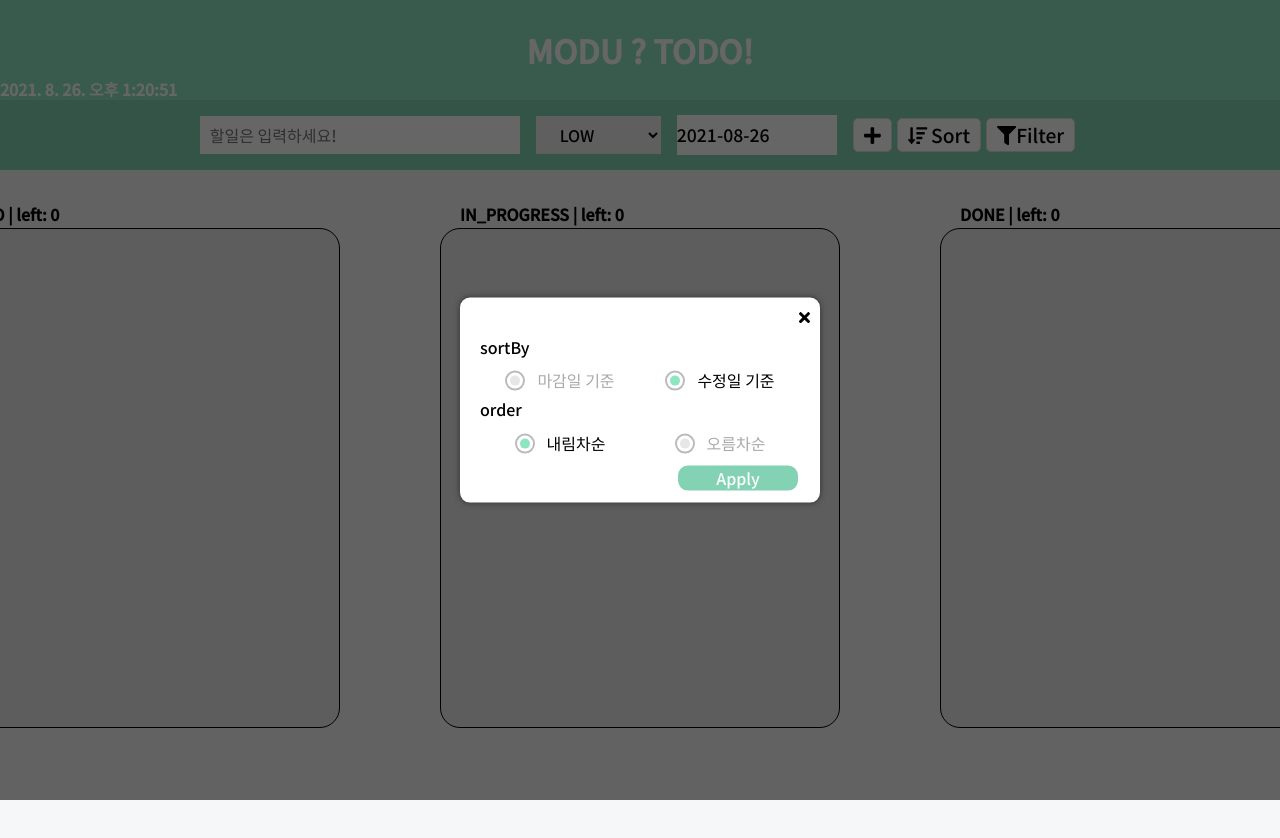
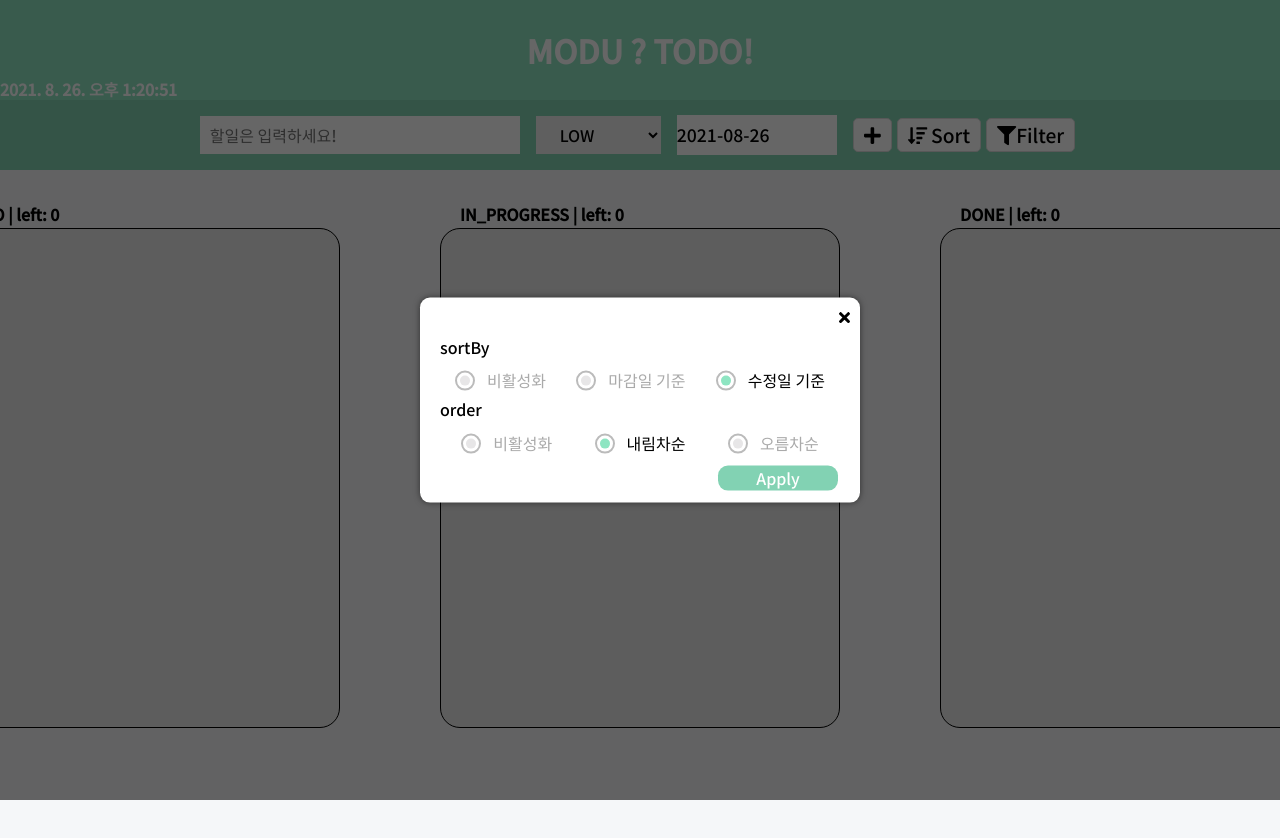
Before and after one commit to team2-freeOnBorading/modu-todo, a React (Create React App) app: page / in a window 1280 px wide. Both pictures are taken after a click on the button "Sort". Shown: the top 838 px of the page. Built offline with nearby package versions, Linux system fonts and the light colour scheme.

Commit message:
feat: SortModal set Null (#41)
* style: Modal Components style 수정

* feat: SortSelectorList null state 추가

```diff
--- a/src/components/common/Modal/FilterModal/FilterModal.tsx
+++ b/src/components/common/Modal/FilterModal/FilterModal.tsx
@@ -52,6 +52,7 @@ const FilterModal: React.FC<IFilterModal> = ({ filterOptions = mockFilterOption,
 
   return (
     <Modal visible={visible} onClose={onClose}>
+      <Wrapper>
         <FilterToggleList info='status' toggleList={statusToggleList} activeList={filter.status} handleFilter={handleFilter} />
         <FilterToggleList info='priority' toggleList={priorityToggleList} activeList={filter.priority} handleFilter={handleFilter} />
         <FilterDatePicker
@@ -63,9 +64,14 @@ const FilterModal: React.FC<IFilterModal> = ({ filterOptions = mockFilterOption,
         />
         <FilterDatePicker info='최대 deadLine' stateKey='endDate' dateValue={filter.endDate} placeholderText='최대 deadLine 선택' handleFilter={handleFilter} />
         <ApplyButton onClick={applyFilter}>Apply</ApplyButton>
+      </Wrapper>
     </Modal>
   );
 };
+
+const Wrapper = styled.div`
+  width: 400px;
+`;
 
 const ApplyButton = styled.button`
   position: fixed;
--- a/src/components/common/Modal/Modal.tsx
+++ b/src/components/common/Modal/Modal.tsx
@@ -61,15 +61,15 @@ const ModalOverlay = styled.div<ModalVisibleProps>`
 `;
 
 const ModalInner = styled.div`
+  display: inline-block;
   box-sizing: border-box;
-  position: relative;
   box-shadow: 0 0 6px 0 rgba(0, 0, 0, 0.5);
   background-color: #fff;
   border-radius: 10px;
-  width: 360px;
-  max-width: 480px;
+  position: relative;
   top: 50%;
-  transform: translateY(-50%);
+  left: 50%;
+  transform: translateX(-50%) translateY(-50%);
   margin: 0 auto;
   padding: 40px 20px;
 `;
--- a/src/components/common/Modal/SortModal/SortModal.tsx
+++ b/src/components/common/Modal/SortModal/SortModal.tsx
@@ -5,8 +5,8 @@ import SortSelectorList from './SortSelectorList';
 
 export interface ISortOption {
   //state작업시 해당 interface 참고해 작업
-  sortBy: string; // 정렬기준
-  order: 'DESC' | 'ASC'; // type으로 빼는게? 각각 내림차순 | 오름차순
+  sortBy: null | string; // 정렬기준
+  order: null | 'DESC' | 'ASC'; // type으로 빼는게? 각각 내림차순 | 오름차순
 }
 
 export interface ISortModal extends IModal {
@@ -26,7 +26,7 @@ const orderOptionList: ('DESC' | 'ASC')[] = ['DESC', 'ASC'];
 const SortModal: React.FC<ISortModal> = ({ sortOptions = mockSortOption, visible, onClose }) => {
   const [sort, setSort] = useState<ISortOption>(sortOptions);
 
-  const handleSort = (key: string, option: string) => {
+  const handleSort = (key: string, option: string | null) => {
     setSort((prev) => {
       return { ...prev, [key]: option };
     });
@@ -38,12 +38,19 @@ const SortModal: React.FC<ISortModal> = ({ sortOptions = mockSortOption, visible
 
   return (
     <Modal visible={visible} onClose={onClose}>
-      <SortSelectorList info={'sortBy'} activeOption={sort.sortBy} optionList={sortByOptionList} handleSort={handleSort} />
-      <SortSelectorList info={'order'} activeOption={sort.order} optionList={orderOptionList} handleSort={handleSort} />
-      <ApplyButton onClick={applySort}>Apply</ApplyButton>
+      <Wrapper>
+        <SortSelectorList info={'sortBy'} activeOption={sort.sortBy} optionList={sortByOptionList} handleSort={handleSort} />
+        <SortSelectorList info={'order'} activeOption={sort.order} optionList={orderOptionList} handleSort={handleSort} />
+        <ApplyButton onClick={applySort}>Apply</ApplyButton>
+      </Wrapper>
     </Modal>
   );
 };
+
+const Wrapper = styled.div`
+  position: relative;
+  width: 400px;
+`;
 
 const ApplyButton = styled.button`
   position: fixed;
--- a/src/components/common/Modal/SortModal/SortSelectorItem.tsx
+++ b/src/components/common/Modal/SortModal/SortSelectorItem.tsx
@@ -2,12 +2,13 @@ import React from 'react';
 import styled from 'styled-components';
 
 interface ISortSelectorItem {
-  value: string;
+  name: string;
+  id: string;
   isActive: boolean;
   onChange: (e: React.ChangeEvent<HTMLInputElement>) => void;
 }
 
-const SortSelectorItem: React.FC<ISortSelectorItem> = ({ value, isActive, onChange }) => {
+const SortSelectorItem: React.FC<ISortSelectorItem> = ({ name, id, isActive, onChange }) => {
   const labelText = (value: string) => {
     switch (value) {
       case 'DESC':
@@ -18,6 +19,8 @@ const SortSelectorItem: React.FC<ISortSelectorItem> = ({ value, isActive, onChan
         return '마감일 기준';
       case 'updateDate':
         return '수정일 기준';
+      case 'null':
+        return '비활성화';
       default:
         return value;
     }
@@ -25,8 +28,8 @@ const SortSelectorItem: React.FC<ISortSelectorItem> = ({ value, isActive, onChan
 
   return (
     <SelectorItem>
-      <RadioButtonItem type='radio' name={value} checked={isActive} onChange={onChange} />
-      <LabelText isActive={isActive}>{labelText(value)}</LabelText>
+      <RadioButtonItem type='radio' name={name} id={id} checked={isActive} onChange={onChange} />
+      <LabelText isActive={isActive}>{labelText(id)}</LabelText>
     </SelectorItem>
   );
 };
--- a/src/components/common/Modal/SortModal/SortSelectorList.tsx
+++ b/src/components/common/Modal/SortModal/SortSelectorList.tsx
@@ -4,23 +4,24 @@ import SortSelectorItem from './SortSelectorItem';
 
 interface ISortSelectorList {
   info: string;
-  activeOption: string;
+  activeOption: null | string;
   optionList: string[];
-  handleSort: (key: string, option: string) => void;
+  handleSort: (key: string, option: string | null) => void;
 }
 
 const SortSelectorList: React.FC<ISortSelectorList> = ({ info, activeOption, optionList, handleSort }) => {
   const onChange = (e: React.ChangeEvent<HTMLInputElement>) => {
     e.persist();
-    const { name } = e.target;
-    handleSort(info, name);
+    const { id } = e.target;
+    id === 'null' ? handleSort(info, null) : handleSort(info, id);
   };
   return (
     <Wrapper>
       {info}
       <SelectorItemListWrapper>
+        <SortSelectorItem name={info} id='null' isActive={activeOption === null} onChange={onChange} />
         {optionList.map((item, index) => {
-          return <SortSelectorItem value={item} key={index} isActive={activeOption === item} onChange={onChange} />;
+          return <SortSelectorItem name={info} id={item} key={index} isActive={activeOption === item} onChange={onChange} />;
         })}
       </SelectorItemListWrapper>
     </Wrapper>
```
Lines whose indentation alone changed are shown as unchanged.
